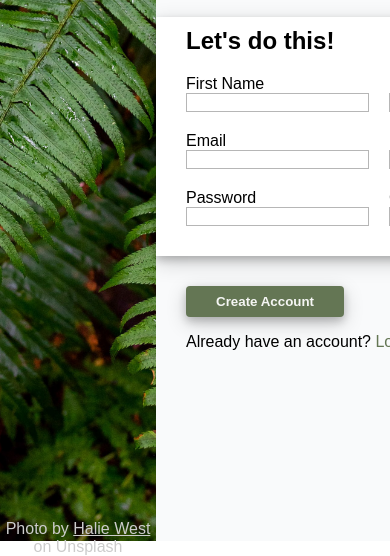
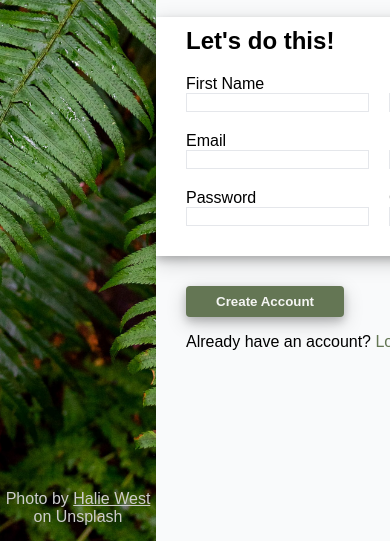
Before and after one commit to rmcclintick/Sign_Up_Form, a plain HTML site: page index.html in a window 390 px wide. Shown: the part 303-859 px from the top of the page. Drawn offline with Linux system fonts and the light colour scheme.

Commit message:
update positioning for responsiveness

```diff
--- a/styles.css
+++ b/styles.css
@@ -28,7 +28,7 @@ body {
     background-color: none;
     color: #cccccc;
     text-align: center;
-    margin-top: 64vh;
+    margin-top: calc(90vh - 20vh - 80px);
 }
 
 .source a {
@@ -104,11 +104,11 @@ form {
 
 input {
     box-sizing: border-box;
-    border: 1px solid rgb(182, 182, 182);
+    border: 1px solid #e5e7eb;
 }
 
 input:focus {
-    border: 2px solid lightskyblue;
+    border: 2px solid #99a8d3;
 }
 
 .submit-field button {
```
Also changed, not shown: index.html (+1 -1 lines).
